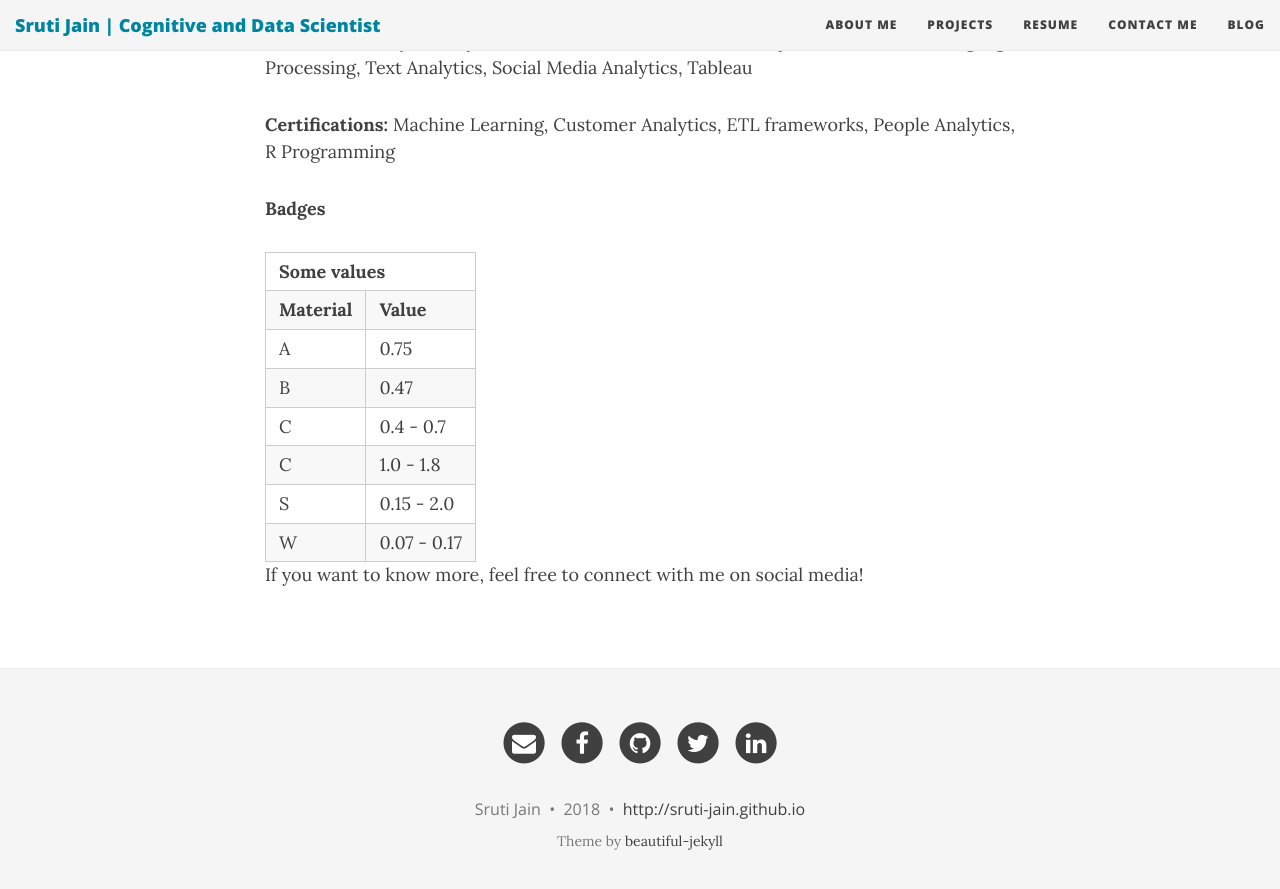
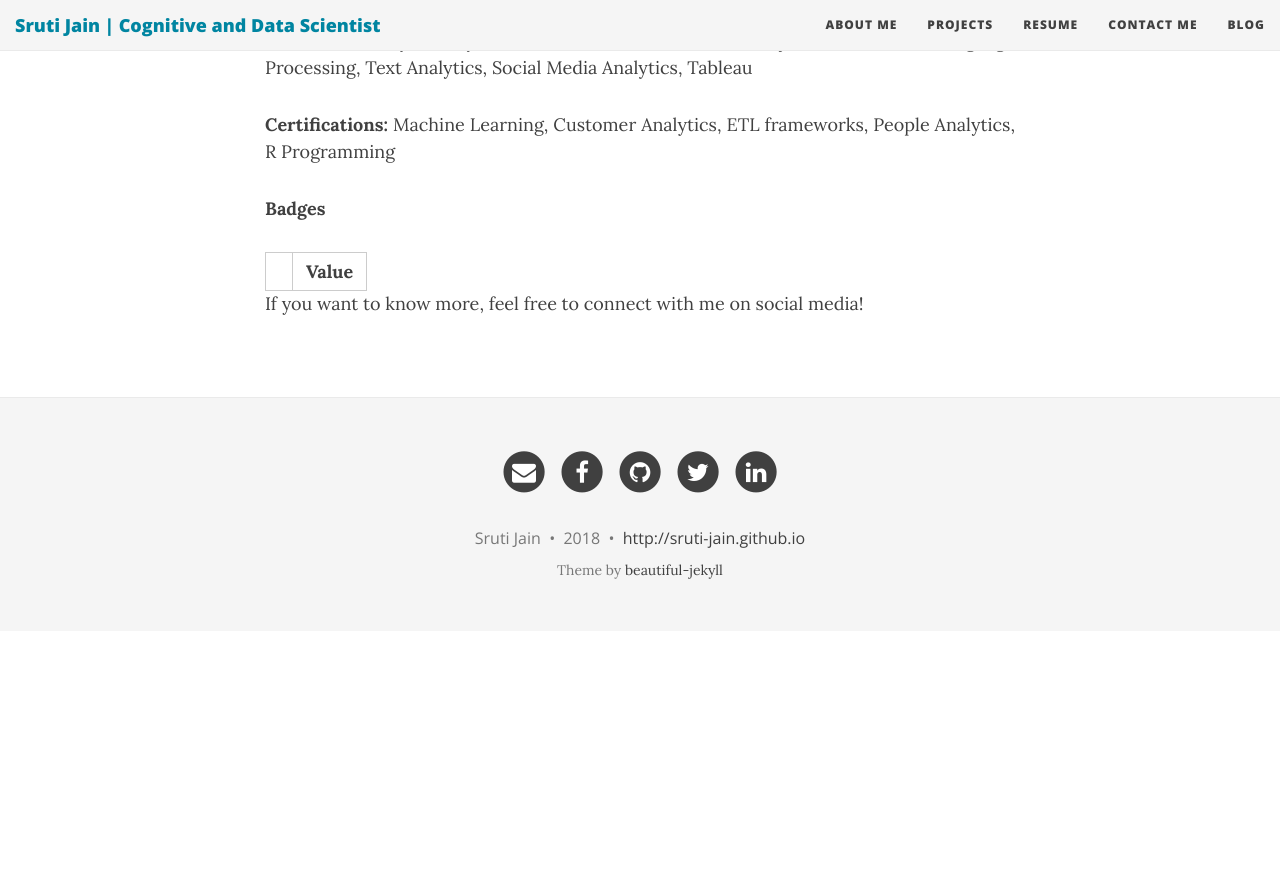
Before and after one commit to sruti-jain/sruti-jain.github.io, a Jekyll site: the page built from aboutme.md, in a window 1280 px wide and 900 px high, scrolled down 766 px. Shown: the top 889 px of the window. Built offline with Jekyll 4.4.1, drawn with Linux system fonts in a browser that asks for light colours; nearby versions of some CDN libraries; a script that is not in the unit is left out; after the commit the page ends 1397 px from its top, so only the background shows below that.

Commit message:
Update aboutme.md

```diff
--- a/aboutme.md
+++ b/aboutme.md
@@ -19,41 +19,7 @@ subtitle: Cognitive Data Scientist
 
 <table class="tg">
   <tr>
-    <th class="tg-baqh" colspan="2">Some values</th>
-  </tr>
-  <tr>
-    <th class="tg-baqh">Material</th>
-    <th class="tg-baqh">Value</th>
-  </tr>
-  <tr>
-    <td class="tg-baqh">A</td>
-    <td class="tg-baqh">0.75</td>
-  </tr>
-  <tr>
-    <td class="tg-baqh">B</td>
-    <td class="tg-baqh">0.47</td>
-  </tr>
-  <tr>
-    <td class="tg-baqh">C</td>
-    <td class="tg-baqh">0.4 - 0.7</td>
-  </tr>
-  <tr>
-    <td class="tg-baqh">C</td>
-    <td class="tg-baqh">1.0 - 1.8</td>
-  </tr>
-  <tr>
-    <td class="tg-baqh">S</td>
-    <td class="tg-baqh">0.15 - 2.0</td>
-  </tr>
-  <tr>
-    <td class="tg-baqh">W</td>
-    <td class="tg-baqh">0.07 - 0.17</td>
-  </tr>
-</table>
-
-
-    <div data-iframe-width="150" data-iframe-height="270" data-share-badge-id="7081afde-08d3-4e1a-be30-200d6c4879e0"></div>
-  <script type="text/javascript">
+    <th class="tg-baqh"><script type="text/javascript">
     (function() {
       var s = document.createElement('script');
       s.type = 'text/javascript';
@@ -62,7 +28,10 @@ subtitle: Cognitive Data Scientist
       var o = document.getElementsByTagName('script')[0];
       o.parentNode.insertBefore(s, o);
       })();
-  </script>
+  </script></th>
+    <th class="tg-baqh">Value</th>
+  </tr>
+</table>
 
 
 If you want to know more, feel free to connect with me on social media!
```
